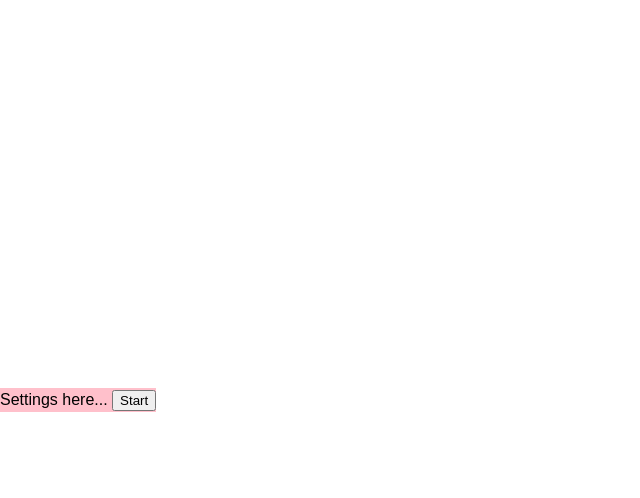
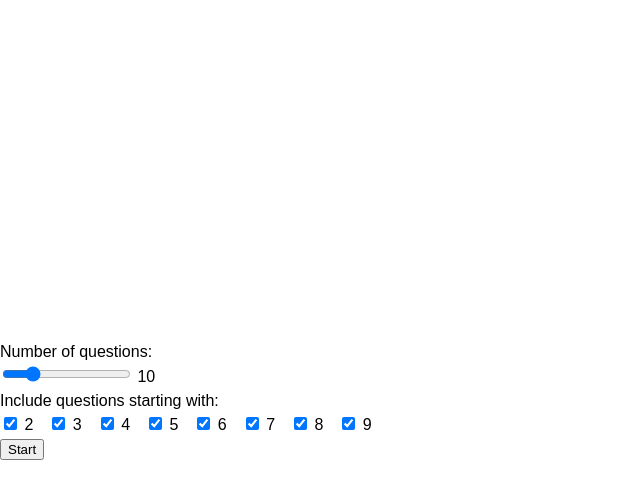
Before and after one commit to ZYinMD/preschool-math, a Svelte app: page / in a window 1280 px wide. Both pictures are taken after a click on the button "New". Shown: the top 498 px of the page, without its empty margins (0-640 px from the left). Built offline with nearby package versions, Linux system fonts and the light colour scheme.

Commit message:
on game start, prepare the questions of this game

```diff
--- a/src/Settings/Settings.svelte
+++ b/src/Settings/Settings.svelte
@@ -1,15 +1,98 @@
 <script lang="ts">
-  import { states } from "../states/states.svelte";
+  import { derived, states } from "../states/states.svelte";
+  let { allowQuestionStartingWith } = states.settings;
+
+  /**
+   * Stackoverflow answer of how to shuffle an array.
+   * This function first makes a copy of the array, then mutates the copy, then returns it.
+   */
+  function shuffle(array: any[]) {
+    const result = [...array];
+    let currentIndex = result.length;
+    // While there remain elements to shuffle...
+    while (currentIndex != 0) {
+      // Pick a remaining element...
+      let randomIndex = Math.floor(Math.random() * currentIndex);
+      currentIndex--;
+      // And swap it with the current element.
+      [result[currentIndex], result[randomIndex]] = [
+        result[randomIndex],
+        result[currentIndex],
+      ];
+    }
+    return result;
+  }
 </script>
 
 <!-- @component the settings view -->
 <div class="component">
-  Settings here...
-  <button on:click={() => (states.view = "game")}>Start</button>
+  <div>Number of questions:</div>
+  <input
+    type="range"
+    min="5"
+    max="30"
+    bind:value={states.settings.numQuestions}
+  />
+  <span>{states.settings.numQuestions}</span>
+  <div>Include questions starting with:</div>
+  <div class="checkboxes">
+    <label>
+      <input type="checkbox" bind:checked={allowQuestionStartingWith.two} />
+      2
+    </label>
+
+    <label>
+      <input type="checkbox" bind:checked={allowQuestionStartingWith.three} />
+      3
+    </label>
+
+    <label>
+      <input type="checkbox" bind:checked={allowQuestionStartingWith.four} />
+      4
+    </label>
+
+    <label>
+      <input type="checkbox" bind:checked={allowQuestionStartingWith.five} />
+      5
+    </label>
+
+    <label>
+      <input type="checkbox" bind:checked={allowQuestionStartingWith.six} />
+      6
+    </label>
+
+    <label>
+      <input type="checkbox" bind:checked={allowQuestionStartingWith.seven} />
+      7
+    </label>
+
+    <label>
+      <input type="checkbox" bind:checked={allowQuestionStartingWith.eight} />
+      8
+    </label>
+
+    <label>
+      <input type="checkbox" bind:checked={allowQuestionStartingWith.nine} />
+      9
+    </label>
+  </div>
+  <div>
+    <button
+      onclick={() => {
+        states.view = "game";
+        // on click start, randomly pick x questions from derived.allowedQuestions, where x is states.settings.numQuestions, and put them in states.questionsThisGame
+        states.questionsThisGame = shuffle(derived.allowedQuestions).slice(
+          0,
+          states.settings.numQuestions
+        );
+      }}>Start</button
+    >
+  </div>
 </div>
 
 <style>
-  .component {
-    background-color: Pink;
+  .checkboxes {
+    display: flex;
+    gap: 15px;
   }
 </style>
--- a/src/states/states.svelte.ts
+++ b/src/states/states.svelte.ts
@@ -78,6 +78,7 @@ const allQuestions = {
 
 export const states = $state({
   view: "game" as "game" | "settings",
+  questionsThisGame: [] as Question[],
   currentQuestion: {
     value: { a: 0, b: 0, c: 0 }, // the correct value of a + b = c. C is derived from a and b but we put c here for convenience
     answer: { a: 0, b: 0, c: 0 }, // the user inputted value of a b c. Starts with 0 as being empty
@@ -86,7 +87,7 @@ export const states = $state({
   },
   kayPadDisabled: false, // all buttons are disabled for 1 second after question submission, animation happens in this second
   settings: {
-    includedQuestions: {
+    allowQuestionStartingWith: {
       two: true,
       three: true,
       four: true,
@@ -100,12 +101,18 @@ export const states = $state({
   },
 });
 
-// export const includedQuestions = $derived.by(() => {
-//   const result: Question[] = [];
-//   Object.entries(inclusions).forEach(([key, value]) => {
-//     if (value) result.push(...allQuestions[key as keyof typeof allQuestions]);
-//   });
-//   return result;
-// });
+const allowedQuestions = $derived.by(() => {
+  const result: Question[] = [];
+  Object.entries(states.settings.allowQuestionStartingWith)
+    .filter(([_key, allowed]) => allowed)
+    .forEach(([key, _allowed]) => {
+      result.push(...allQuestions[key as keyof typeof allQuestions]);
+    });
+  return result;
+});
 
-// export const testDerived = $derived(1);
+export const derived = {
+  get allowedQuestions() {
+    return allowedQuestions;
+  },
+};
```
Also changed, not shown: 1 other file (tests, documents, lock files or other folders).
